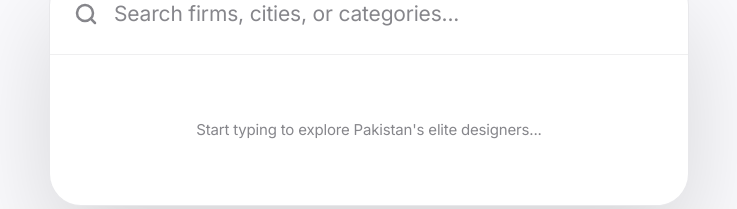
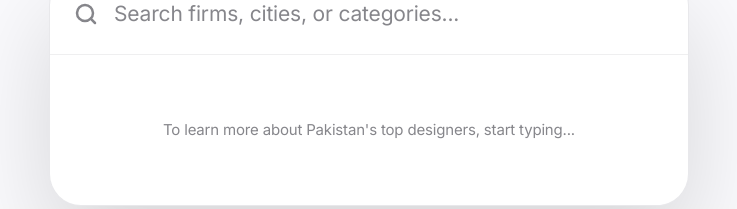
Before and after one commit to alicehocane/architect, a React (Vite) app: page / in a window 1280 px wide. Both pictures are taken after a click on the button "Search". Shown: the part 4114-4323 px from the top of the page, without its empty margins (271-1008 px from the left). Built offline with nearby package versions, Linux system fonts and the light colour scheme.

Commit message:
UPDATE AI CHAT AND SEARCH PALLET

```diff
--- a/components/AIChat.tsx
+++ b/components/AIChat.tsx
@@ -6,7 +6,7 @@ import { ChatMessage } from '../types';
 const AIChat: React.FC = () => {
   const [isOpen, setIsOpen] = useState(false);
   const [messages, setMessages] = useState<ChatMessage[]>([
-    { role: 'model', text: 'Hello! I am your AI Design Assistant. Looking for a specific architectural style or firm in a certain city?' }
+    { role: 'model', text: 'Hey there! I am your AI Design Helper. Are you looking for a certain architectural style or firm in a certain city?' }
   ]);
   const [input, setInput] = useState('');
   const [isLoading, setIsLoading] = useState(false);
--- a/components/SearchPalette.tsx
+++ b/components/SearchPalette.tsx
@@ -60,7 +60,7 @@ const SearchPalette: React.FC<SearchPaletteProps> = ({ isOpen, onClose, onSelect
         <div className="max-h-[60vh] overflow-y-auto p-4">
           {query.length <= 1 ? (
             <div className="py-12 text-center text-[#86868b]">
-              <p className="text-[15px]">Start typing to explore Pakistan's elite designers...</p>
+              <p className="text-[15px]">To learn more about Pakistan's top designers, start typing...</p>
             </div>
           ) : (
             <>
```
